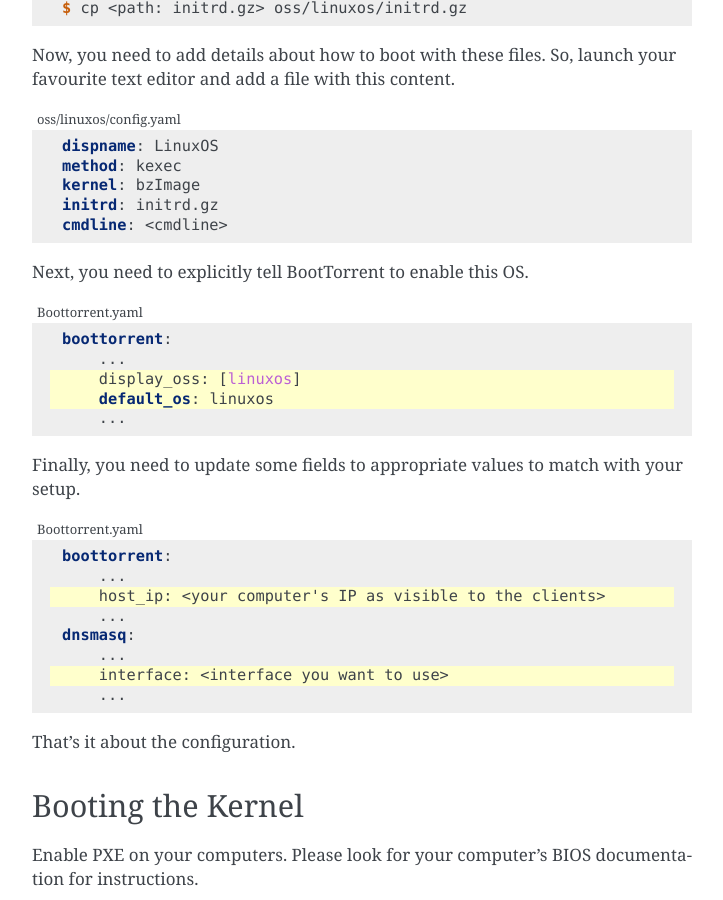
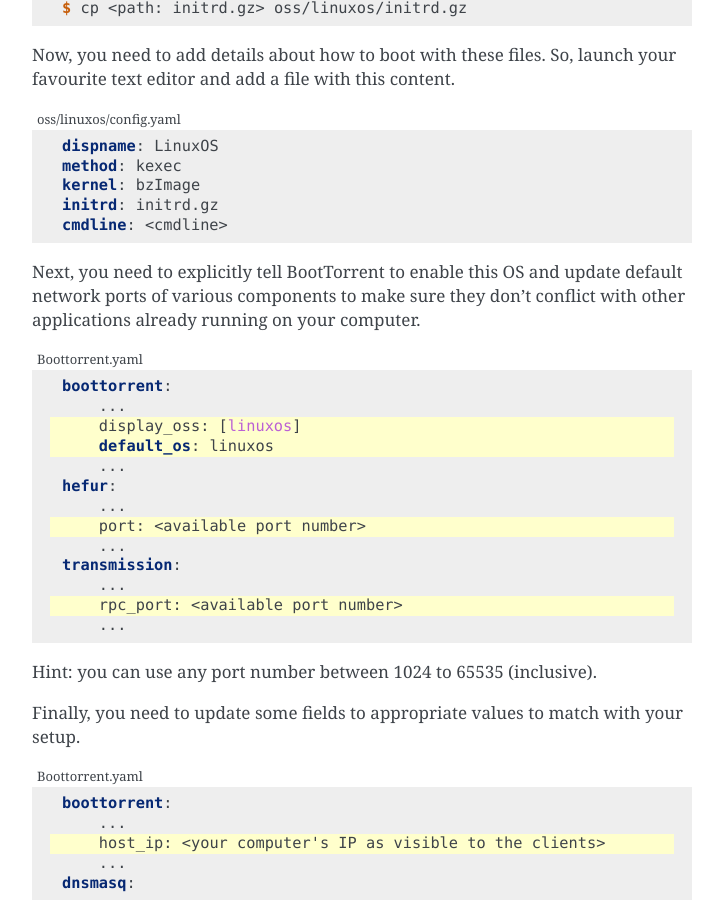
Before and after one commit to shreyanshk/boottorrent, a Sphinx documentation site: the page built from docs/quickstart.rst, in a window 1280 px wide and 900 px high, scrolled down 738 px. Shown: the whole window, without its empty margins (388-1111 px from the left). Built offline with Sphinx 7.4.7, drawn with Linux system fonts in a browser that asks for light colours; pages that are not in the unit, such as notebooks, are missing from menus.

Commit message:
docs: quickstart: add hint about updating port number, fix #23

```diff
--- a/docs/quickstart.rst
+++ b/docs/quickstart.rst
@@ -44,10 +44,10 @@
     initrd: initrd.gz
     cmdline: <cmdline>
 
-Next, you need to explicitly tell BootTorrent to enable this OS.
+Next, you need to explicitly tell BootTorrent to enable this OS and update default network ports of various components to make sure they don't conflict with other applications already running on your computer.
 
 .. code-block:: yaml
-    :emphasize-lines: 3,4
+    :emphasize-lines: 3,4,8,12
     :caption: Boottorrent.yaml
 
     boottorrent:
@@ -55,6 +55,16 @@
         display_oss: [linuxos]
         default_os: linuxos
         ...
+    hefur:
+        ...
+        port: <available port number>
+        ...
+    transmission:
+        ...
+        rpc_port: <available port number>
+        ...
+
+Hint: you can use any port number between 1024 to 65535 (inclusive).
 
 Finally, you need to update some fields to appropriate values to match with your setup.
 
```
